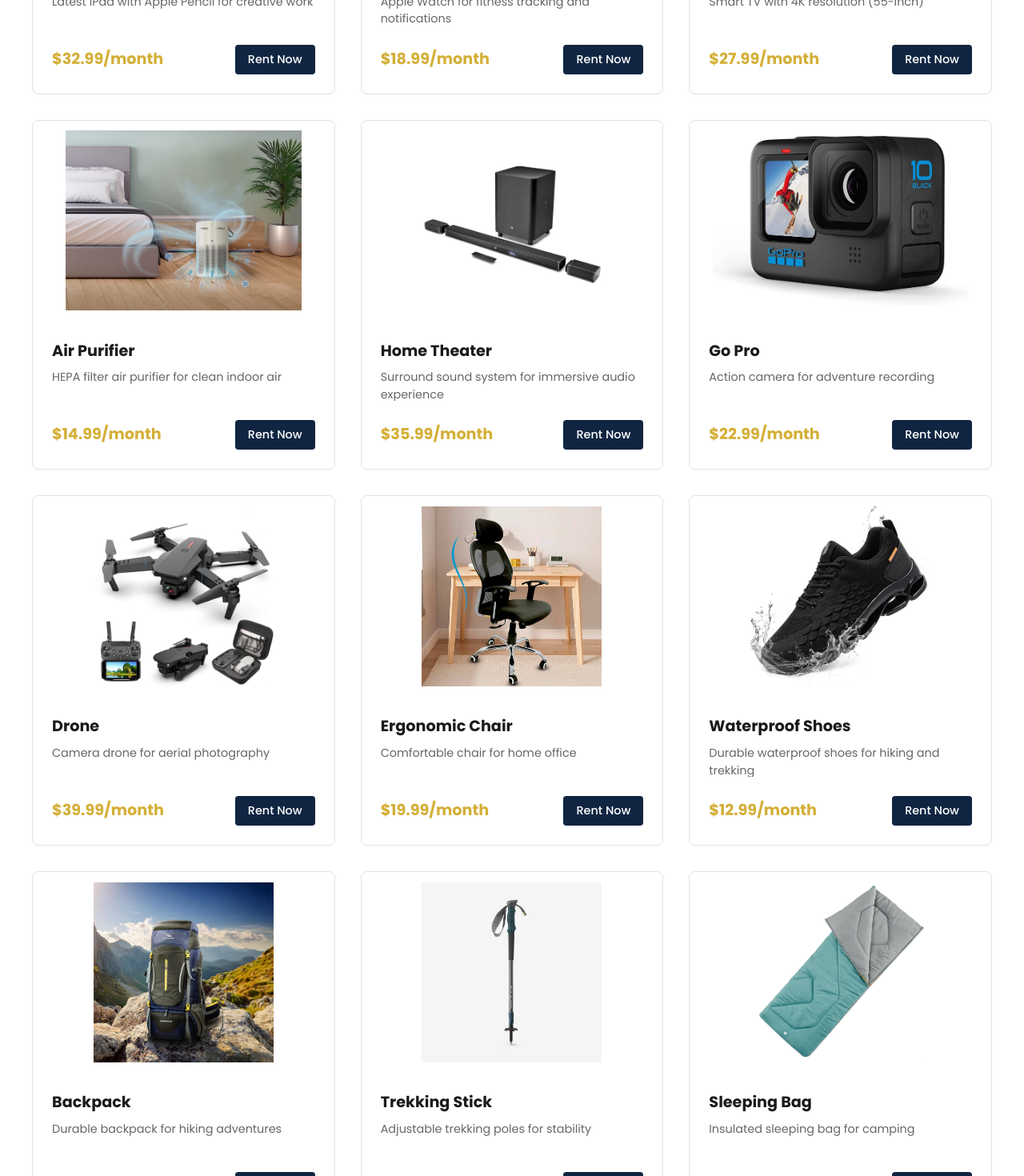
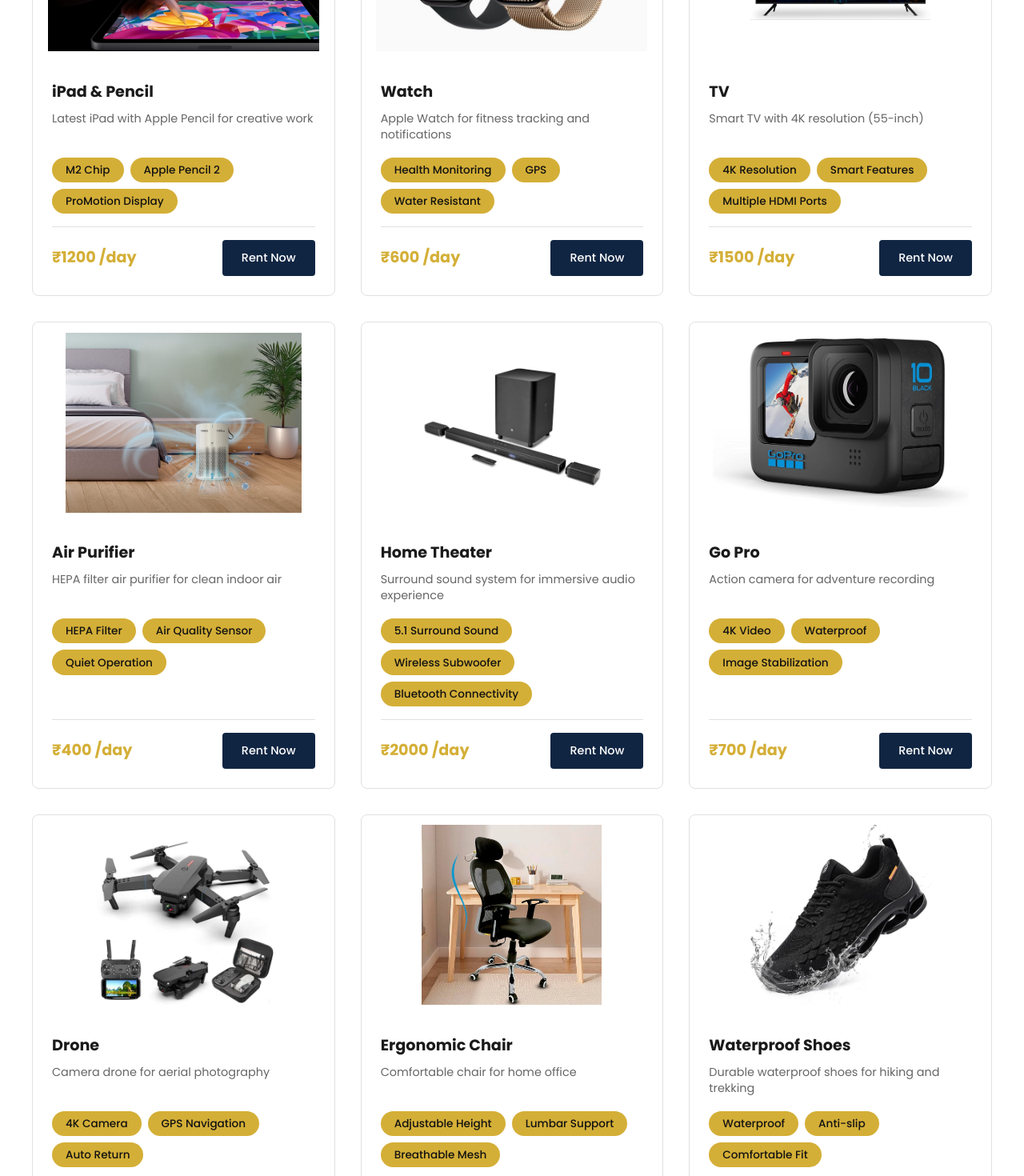
Before and after one commit to Manish8798/rentSmart, a React (Vite) app: page / in a window 1280 px wide. Shown: the part 1760-3230 px from the top of the page at 80% size. Built offline with nearby package versions, Linux system fonts and the light colour scheme.

Commit message:
PS5 seo added

```diff
--- a/index.html
+++ b/index.html
@@ -9,21 +9,21 @@
     />
     <meta
       name="description"
-      content="RentSmart - Premium technology rentals for gaming, Apple products, home appliances, and adventure equipment. Flexible rental terms with white glove service."
+      content="Rent PS5 in Delhi at just ₹1000/day - 24/7 PS5 rental service with instant delivery. Hassle-free PlayStation 5 rental with no hidden charges. Fast delivery across Delhi NCR."
     />
     <meta
       name="keywords"
-      content="technology rental, gaming equipment, Apple products, home appliances, adventure gear, flexible rental, premium tech"
+      content="PS5 rent ₹1000, PS5 rental Delhi, PlayStation 5 rent, PS5 on rent, gaming console rental, 24/7 PS5 rental, instant PS5 delivery Delhi, hassle-free PS5 rental"
     />
     <meta name="author" content="RentSmart" />
     <meta name="robots" content="index, follow" />
     <meta
       property="og:title"
-      content="RentSmart - Premium Technology Rentals"
+      content="PS5 Rental in Delhi - ₹1000/day | 24/7 Instant Delivery"
     />
     <meta
       property="og:description"
-      content="Experience premium technology without commitment. Rent the finest devices with flexible terms and impeccable service."
+      content="Rent PS5 in Delhi at just ₹1000/day. 24/7 service with instant delivery. Hassle-free PlayStation 5 rental with no hidden charges. Fast delivery across Delhi NCR."
     />
     <meta property="og:type" content="website" />
     <meta property="og:url" content="https://rentsmart.com" />
@@ -31,11 +31,11 @@
     <meta name="twitter:card" content="summary_large_image" />
     <meta
       name="twitter:title"
-      content="RentSmart - Premium Technology Rentals"
+      content="PS5 Rental in Delhi - ₹1000/day | 24/7 Instant Delivery"
     />
     <meta
       name="twitter:description"
-      content="Experience premium technology without commitment. Rent the finest devices with flexible terms and impeccable service."
+      content="Rent PS5 in Delhi at just ₹1000/day. 24/7 service with instant delivery. Hassle-free PlayStation 5 rental with no hidden charges. Fast delivery across Delhi NCR."
     />
     <meta name="twitter:image" content="/images/og-image.jpg" />
     <link rel="canonical" href="https://rentsmart.com" />
@@ -45,7 +45,89 @@
       href="https://fonts.googleapis.com/css2?family=Poppins:wght@400;500;600;700&display=swap"
       rel="stylesheet"
     />
-    <title>RentSmart - Premium Technology Rentals</title>
+    <title>
+      PS5 Rental in Delhi - ₹1000/day | 24/7 Instant Delivery Service
+    </title>
+
+    <!-- Structured Data for Local Business -->
+    <script type="application/ld+json">
+      {
+        "@context": "https://schema.org",
+        "@type": "LocalBusiness",
+        "name": "RentSmart",
+        "image": "/images/og-image.jpg",
+        "description": "24/7 PS5 rental service in Delhi. Rent PlayStation 5 at ₹1000/day with instant delivery and hassle-free process.",
+        "address": {
+          "@type": "PostalAddress",
+          "addressLocality": "Delhi",
+          "addressRegion": "Delhi NCR",
+          "addressCountry": "IN"
+        },
+        "geo": {
+          "@type": "GeoCoordinates",
+          "latitude": "28.6139",
+          "longitude": "77.2090"
+        },
+        "url": "https://rentsmart.com",
+        "telephone": "+91-XXXXXXXXXX",
+        "priceRange": "₹₹",
+        "openingHoursSpecification": {
+          "@type": "OpeningHoursSpecification",
+          "dayOfWeek": [
+            "Monday",
+            "Tuesday",
+            "Wednesday",
+            "Thursday",
+            "Friday",
+            "Saturday",
+            "Sunday"
+          ],
+          "opens": "00:00",
+          "closes": "23:59"
+        }
+      }
+    </script>
+
+    <!-- Structured Data for Product -->
+    <script type="application/ld+json">
+      {
+        "@context": "https://schema.org",
+        "@type": "Product",
+        "name": "PlayStation 5 Rental",
+        "image": "/images/ps5.jpg",
+        "description": "Rent PS5 in Delhi at ₹1000/day. 24/7 service with instant delivery. Hassle-free PlayStation 5 rental with no hidden charges.",
+        "brand": {
+          "@type": "Brand",
+          "name": "Sony"
+        },
+        "offers": {
+          "@type": "Offer",
+          "availability": "https://schema.org/InStock",
+          "priceCurrency": "INR",
+          "price": "1000",
+          "priceValidUntil": "2024-12-31",
+          "url": "https://rentsmart.com/ps5-rental"
+        },
+        "additionalProperty": [
+          {
+            "@type": "PropertyValue",
+            "name": "Service Type",
+            "value": "24/7 Rental Service"
+          },
+          {
+            "@type": "PropertyValue",
+            "name": "Delivery",
+            "value": "Instant Delivery Available"
+          },
+          {
+            "@type": "PropertyValue",
+            "name": "Rental Process",
+            "value": "Hassle-free"
+          }
+        ]
+      }
+    </script>
+
     <script>
       // Register service worker
       if ("serviceWorker" in navigator) {
--- a/src/App.css
+++ b/src/App.css
@@ -371,6 +371,9 @@
   overflow: hidden;
   transition: transform 0.3s ease, box-shadow 0.3s ease;
   background-color: #ffffff;
+  display: flex;
+  flex-direction: column;
+  height: 100%;
 }
 
 .product-card:hover {
@@ -430,40 +433,73 @@
 
 .product-info {
   padding: 1.5rem;
+  display: flex;
+  flex-direction: column;
+  flex: 1;
 }
 
 .product-info h3 {
   font-size: 1.2rem;
   margin-bottom: 0.5rem;
+  min-height: 1.5rem;
+}
+
+.product-features {
+  display: flex;
+  flex-wrap: wrap;
+  gap: 0.5rem;
+  margin-bottom: 1rem;
+  min-height: 2rem;
+}
+
+.feature-tag {
+  background-color: var(--secondary-color);
+  color: var(--bg-black);
+  padding: 0.45em 1.25em;
+  border-radius: 100px;
+  font-size: 0.85rem;
+  font-weight: 500;
+  white-space: nowrap;
+  line-height: 1.4;
+  display: inline-flex;
+  align-items: center;
 }
 
 .product-description {
   color: #666;
   font-size: 0.9rem;
-  margin-bottom: 1.5rem;
-  height: 40px;
-  overflow: hidden;
+  margin-bottom: 1rem;
+  min-height: 2.7rem;
+  line-height: 1.4;
 }
 
 .product-footer {
   display: flex;
   justify-content: space-between;
   align-items: center;
+  margin-top: auto;
+  padding-top: 1rem;
+  border-top: 1px solid var(--border-color);
 }
 
 .product-price {
   font-weight: bold;
   font-size: 1.2rem;
   color: var(--secondary-color);
+  display: flex;
+  align-items: baseline;
+  gap: 0.25rem;
 }
 
 .rent-button {
   background-color: var(--primary-color);
   color: var(--text-light);
-  padding: 0.5rem 1rem;
+  padding: 0.75rem 1.5rem;
   border-radius: 4px;
   font-size: 0.9rem;
   transition: all 0.3s ease;
+  min-width: 100px;
+  text-align: center;
 }
 
 .rent-button:hover {
--- a/src/components/ProductCard.jsx
+++ b/src/components/ProductCard.jsx
@@ -1,7 +1,16 @@
 import React, { useState, useEffect } from "react";
 
 const ProductCard = ({ product }) => {
-  const { name, description, price, image, priority, category } = product;
+  const {
+    name,
+    description,
+    price,
+    priceUnit,
+    image,
+    priority,
+    category,
+    features,
+  } = product;
   const [imageLoaded, setImageLoaded] = useState(false);
   const [imageSrc, setImageSrc] = useState(null);
 
@@ -22,7 +31,7 @@
 
   const handleRentNow = () => {
     const phoneNumber = "917053911337";
-    const message = `I'm interested in renting the ${name}. Please provide more details.`;
+    const message = `I'm interested in renting the ${name} at ₹${price}/${priceUnit}. Please provide more details.`;
     const encodedMessage = encodeURIComponent(message);
     const whatsappURL = `https://wa.me/${phoneNumber}?text=${encodedMessage}`;
     window.open(whatsappURL, "_blank");
@@ -82,6 +91,15 @@
         <p className="product-description" itemProp="description">
           {description}
         </p>
+        {features && features.length > 0 && (
+          <div className="product-features">
+            {features.map((feature, index) => (
+              <span key={index} className="feature-tag">
+                {feature}
+              </span>
+            ))}
+          </div>
+        )}
         <div className="product-footer">
           <div
             className="product-price"
@@ -90,16 +108,16 @@
             itemType="https://schema.org/Offer"
           >
             <span itemProp="price" content={price}>
-              ${price}
+              ₹{price}
             </span>
-            <span itemProp="priceCurrency" content="USD">
-              /month
+            <span itemProp="priceCurrency" content="INR">
+              /{priceUnit}
             </span>
           </div>
           <button
             className="rent-button"
             onClick={handleRentNow}
-            aria-label={`Rent ${name} for $${price} per month`}
+            aria-label={`Rent ${name} for ₹${price} per ${priceUnit}`}
           >
             Rent Now
           </button>
--- a/src/data/products.js
+++ b/src/data/products.js
@@ -5,9 +5,11 @@
     category: "Gaming",
     name: "PS5",
     priority: "High",
-    description: "Latest PlayStation gaming console",
-    price: 25.99,
+    description: "Latest PlayStation gaming console with DualSense controller",
+    price: 1000,
+    priceUnit: "day",
     image: base + "images/ps5.jpg",
+    features: ["4K Gaming", "Ray Tracing", "3D Audio", "DualSense Controller"],
   },
   {
     id: 2,
@@ -15,8 +17,10 @@
     name: "Gaming Wheel",
     priority: "Low",
     description: "Racing wheel for immersive gaming experience",
-    price: 15.99,
+    price: 500,
+    priceUnit: "day",
     image: base + "images/gaming_wheel.jpg",
+    features: ["Force Feedback", "Pedals Included", "Compatible with PS5"],
   },
   {
     id: 3,
@@ -24,8 +28,14 @@
     name: "VR",
     priority: "Medium",
     description: "Virtual reality headset for immersive experiences",
-    price: 29.99,
+    price: 800,
+    priceUnit: "day",
     image: base + "images/vr.jpg",
+    features: [
+      "6DOF Tracking",
+      "High Resolution Display",
+      "Comfortable Design",
+    ],
   },
   {
     id: 4,
@@ -33,8 +43,10 @@
     name: "iPad & Pencil",
     priority: "High",
     description: "Latest iPad with Apple Pencil for creative work",
-    price: 32.99,
+    price: 1200,
+    priceUnit: "day",
     image: base + "images/ipad_and_pencil.jpg",
+    features: ["M2 Chip", "Apple Pencil 2", "ProMotion Display"],
   },
   {
     id: 5,
@@ -42,8 +54,10 @@
     name: "Watch",
     priority: "Low",
     description: "Apple Watch for fitness tracking and notifications",
-    price: 18.99,
+    price: 600,
+    priceUnit: "day",
     image: base + "images/apple_watch.jpeg",
+    features: ["Health Monitoring", "GPS", "Water Resistant"],
   },
   {
     id: 6,
@@ -51,8 +65,10 @@
     name: "TV",
     priority: "Medium",
     description: "Smart TV with 4K resolution (55-inch)",
-    price: 27.99,
+    price: 1500,
+    priceUnit: "day",
     image: base + "images/smart_tv.jpg",
+    features: ["4K Resolution", "Smart Features", "Multiple HDMI Ports"],
   },
   {
     id: 7,
@@ -60,8 +76,10 @@
     name: "Air Purifier",
     priority: "High",
     description: "HEPA filter air purifier for clean indoor air",
-    price: 14.99,
+    price: 400,
+    priceUnit: "day",
     image: base + "images/air_purifier.jpeg",
+    features: ["HEPA Filter", "Air Quality Sensor", "Quiet Operation"],
   },
   {
     id: 8,
@@ -69,8 +87,14 @@
     name: "Home Theater",
     priority: "High",
     description: "Surround sound system for immersive audio experience",
-    price: 35.99,
+    price: 2000,
+    priceUnit: "day",
     image: base + "images/home_theater.jpg",
+    features: [
+      "5.1 Surround Sound",
+      "Wireless Subwoofer",
+      "Bluetooth Connectivity",
+    ],
   },
   {
     id: 9,
@@ -78,8 +102,10 @@
     name: "Go Pro",
     priority: "High",
     description: "Action camera for adventure recording",
-    price: 22.99,
+    price: 700,
+    priceUnit: "day",
     image: base + "images/gopro.jpg",
+    features: ["4K Video", "Waterproof", "Image Stabilization"],
   },
   {
     id: 10,
@@ -87,8 +113,10 @@
     name: "Drone",
     priority: "Medium",
     description: "Camera drone for aerial photography",
-    price: 39.99,
+    price: 2500,
+    priceUnit: "day",
     image: base + "images/drone.jpg",
+    features: ["4K Camera", "GPS Navigation", "Auto Return"],
   },
   {
     id: 11,
@@ -96,8 +124,10 @@
     name: "Ergonomic Chair",
     priority: "Medium",
     description: "Comfortable chair for home office",
-    price: 19.99,
+    price: 300,
+    priceUnit: "day",
     image: base + "images/chair.jpg",
+    features: ["Adjustable Height", "Lumbar Support", "Breathable Mesh"],
   },
   {
     id: 12,
@@ -105,8 +135,10 @@
     name: "Waterproof Shoes",
     priority: "High",
     description: "Durable waterproof shoes for hiking and trekking",
-    price: 12.99,
+    price: 250,
+    priceUnit: "day",
     image: base + "images/waterproof_shoes.jpg",
+    features: ["Waterproof", "Anti-slip", "Comfortable Fit"],
   },
   {
     id: 13,
@@ -114,8 +146,14 @@
     name: "Backpack",
     priority: "High",
     description: "Durable backpack for hiking adventures",
-    price: 9.99,
+    price: 250,
+    priceUnit: "day",
     image: base + "images/bagpack.jpg",
+    features: [
+      "Water Resistant",
+      "Multiple Compartments",
+      "Comfortable Straps",
+    ],
   },
   {
     id: 14,
@@ -123,8 +161,10 @@
     name: "Trekking Stick",
     priority: "High",
     description: "Adjustable trekking poles for stability",
-    price: 7.99,
+    price: 250,
+    priceUnit: "day",
     image: base + "images/trekking_stick.jpg",
+    features: ["Adjustable Height", "Lightweight", "Anti-shock"],
   },
   {
     id: 15,
@@ -132,8 +172,10 @@
     name: "Sleeping Bag",
     priority: "High",
     description: "Insulated sleeping bag for camping",
-    price: 12.99,
+    price: 250,
+    priceUnit: "day",
     image: base + "images/sleeping_bag.jpg",
+    features: ["Temperature Rating -10°C", "Water Resistant", "Compact Design"],
   },
   {
     id: 16,
@@ -141,8 +183,10 @@
     name: "Winter Jacket",
     priority: "High",
     description: "Insulated jacket for cold weather adventures",
-    price: 19.99,
+    price: 400,
+    priceUnit: "day",
     image: base + "images/winter_jacket.jpg",
+    features: ["Waterproof", "Insulated", "Multiple Pockets"],
   },
   {
     id: 17,
@@ -150,8 +194,10 @@
     name: "Shoes Chain",
     priority: "High",
     description: "Ice traction cleats for hiking boots",
-    price: 8.99,
+    price: 250,
+    priceUnit: "day",
     image: base + "images/shoes_chain.jpg",
+    features: ["Anti-slip", "Easy to Fit", "Durable Material"],
   },
 ];
 
```
